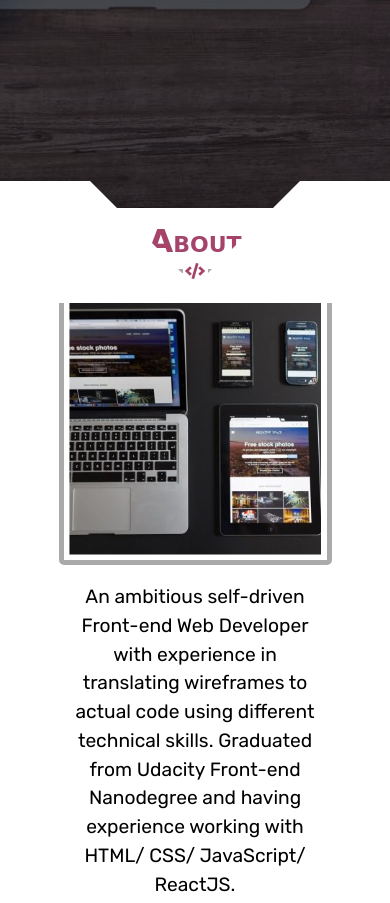
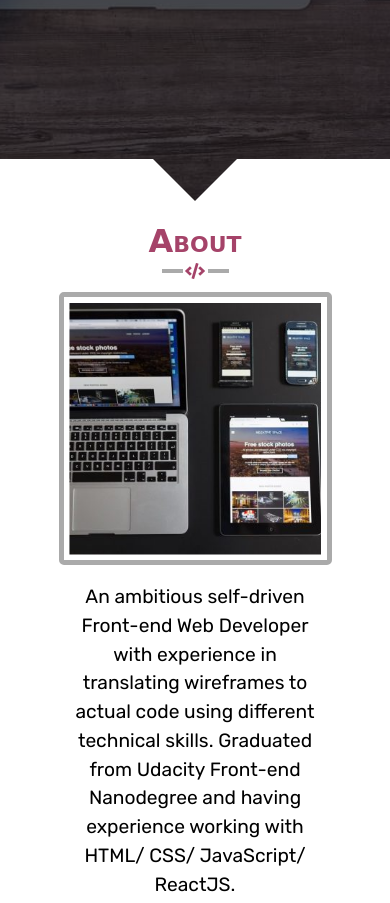
Before and after one commit to Nouran96/My-Portfolio-v2, a plain HTML site: page index.html in a window 390 px wide. Shown: the part 542-1445 px from the top of the page. Drawn offline with nearby package versions, Linux system fonts and the light colour scheme; some packages are replaced by stand-ins of ours; a script that the page names is missing; a web font is replaced by a local one.

Commit message:
Making the triangle in header responsive

```diff
--- a/css/style.css
+++ b/css/style.css
@@ -314,15 +314,15 @@ main article .code-icon::after {
 
 /* About Content Features */
 #about {
-    padding-top: 7%;
-    margin-top: -7%;
+    padding-top: 7rem;
+    margin-top: -7rem;
     position: relative;
 }
 
 #about::before,
 #about::after {
     content: '';
-    width: 50%;
+    width: 51%;
     height: 122px;
     background-color: white;
     position: absolute;
@@ -332,16 +332,16 @@ main article .code-icon::after {
 
 #about::before {
     left: 0;
-    -webkit-transform: translateX(-44px) skewX(45deg);
-        -ms-transform: translate(-43px, 28px) skewX(45deg);
-            transform: translateX(-44px) skewX(45deg);
+    -webkit-transform: translateX(-51px) skewX(45deg);
+        -ms-transform: translateX(-51px) skewX(45deg);
+            transform: translateX(-51px) skewX(45deg);
 }
 
 #about::after {
     right: 0;
-    -webkit-transform: translateX(44px) skewX(-45deg);
-        -ms-transform: translate(40px, 28px) skewX(-45deg);
-            transform: translateX(44px) skewX(-45deg);
+    -webkit-transform: translateX(51px) skewX(-45deg);
+        -ms-transform: translateX(51px) skewX(-45deg);
+            transform: translateX(51px) skewX(-45deg);
 }
 
 #about .code-icon::before,
@@ -705,6 +705,15 @@ footer p a:hover {
         height: 150px;
     }
 
+    #about {padding-top: 5.5rem}
+
+    #about::before,
+    #about::after {
+        width: 53%;
+        height: 120px;
+        /* top: 33px; */
+    }
+
     main nav ul {
         height: 4rem;
         padding-top: 2%;
@@ -774,6 +783,15 @@ footer p a:hover {
 
     main article .decor {
         top: -49px;
+    }
+
+    #about {padding-top: 7rem}
+
+    #about::before,
+    #about::after {
+        width: 55%;
+        height: 75px;
+        top: 54px;
     }
 
     header .decor {
@@ -852,6 +870,13 @@ footer p a:hover {
         top: 96.5%;
     }
 
+    #about::after,
+    #about::before {
+        width: 58%;
+        height: 60px;
+        top: 63px;
+    }
+
     #skills .content #html .percent,
     #skills .content #responsive .percent {
         left: 81%;
@@ -882,6 +907,11 @@ footer p a:hover {
 
     main article:not(:last-of-type) {
         min-height: 100vh;
+    }
+
+    #about::after,
+    #about::before {
+        width: 60%;
     }
 
     main nav ul {
```
